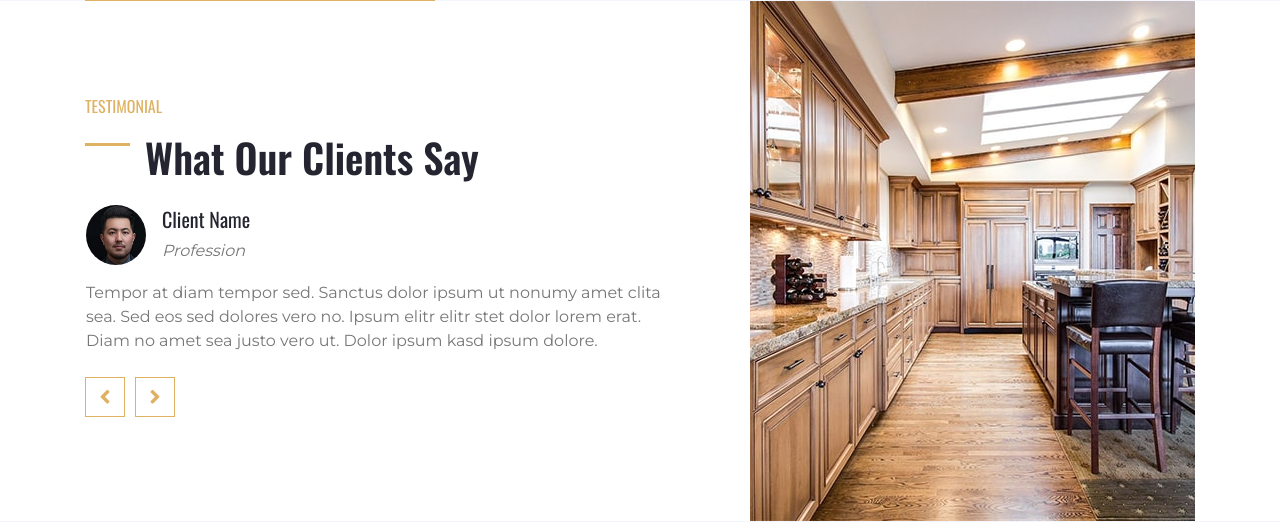
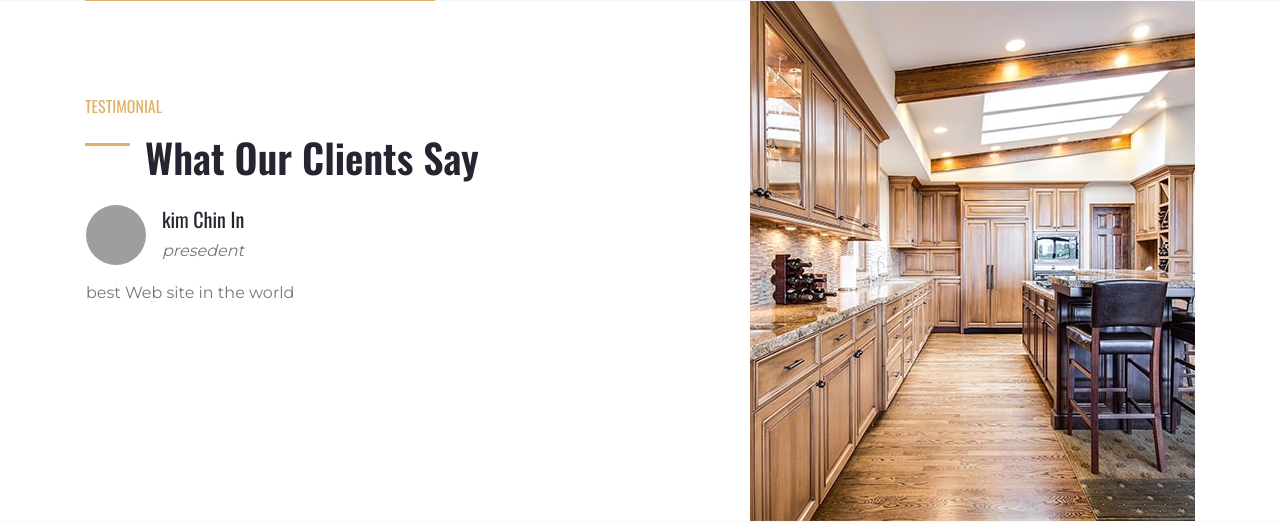
Before and after one commit to Tajbaev/protection-of-the-diploma, a Django app: page / in a window 1280 px wide. Shown: the part 4152-4674 px from the top of the page. Run offline with Django 4.2, Linux system fonts and the light colour scheme; data comes from the database, SQL or seed files in the repository; both versions use the stored data as it was after the commit; some libraries are stand-ins or nearby versions; grey boxes are pictures that could not be loaded.

Commit message:
i have added a lot of things

```diff
--- a/app/admin.py
+++ b/app/admin.py
@@ -2,3 +2,4 @@ from django.contrib import admin
 from .models import *
 # Register your models here.
 admin.site.register(CommentModel)
+admin.site.register(CommentFromUsers)
--- a/app/models.py
+++ b/app/models.py
@@ -14,3 +14,9 @@ class CommentModel(models.Model):
     class Meta:
         verbose_name = 'Comment'
         verbose_name_plural = 'Comments'
+
+class CommentFromUsers(models.Model):
+    name = models.CharField('Name', max_length=100)
+    content = models.TextField('Content', max_length=250)
+    img = models.ImageField('Image', upload_to='comment_from_users/')
+    work = models.CharField('Work', max_length=100)
--- a/app/views.py
+++ b/app/views.py
@@ -9,3 +9,9 @@ class MainView(ListView):
     template_name = 'index.html'
     model = CommentModel
     context_object_name = 'comment'
+
+    def get_context_data(self, *, object_list=None, **kwargs):
+        context = super(MainView, self).get_context_data(**kwargs)
+        context['users_comment'] = CommentFromUsers.objects.all()
+
+        return context
--- a/templates/index.html
+++ b/templates/index.html
@@ -470,26 +470,18 @@
                     <h6 class="text-primary font-weight-normal text-uppercase mb-3 pt-5">Testimonial</h6>
                     <h1 class="mb-4 section-title">What Our Clients Say</h1>
                     <div class="owl-carousel testimonial-carousel position-relative pb-5 mb-md-5">
+                    {% for i in users_comment %}
                         <div class="d-flex flex-column">
                             <div class="d-flex align-items-center mb-3">
-                                <img class="img-fluid rounded-circle" src="{% static 'img/testimonial-1.jpg' %}" style="width: 60px; height: 60px;" alt="">
+                                <img class="img-fluid rounded-circle" src="{{i.img.url}}" style="width: 60px; height: 60px;" alt="">
                                 <div class="ml-3">
-                                    <h5>Client Name</h5>
-                                    <i>Profession</i>
+                                    <h5>{{i.name}}</h5>
+                                    <i>{{i.work}}</i>
                                 </div>
                             </div>
-                            <p>Tempor at diam tempor sed. Sanctus dolor ipsum ut nonumy amet clita sea. Sed eos sed dolores vero no. Ipsum elitr elitr stet dolor  lorem erat. Diam no amet sea justo vero ut. Dolor ipsum kasd ipsum dolore.</p>
+                            <p>{{i.content}}</p>
                         </div>
-                        <div class="d-flex flex-column">
-                            <div class="d-flex align-items-center mb-3">
-                                <img class="img-fluid rounded-circle" src="{% static 'img/testimonial-2.jpg' %}" style="width: 60px; height: 60px;" alt="">
-                                <div class="ml-3">
-                                    <h5>Client Name</h5>
-                                    <i>Profession</i>
-                                </div>
-                            </div>
-                            <p class="m-0">Tempor at diam tempor sed. Sanctus dolor ipsum ut nonumy amet clita sea. Sed eos sed dolores vero no. Ipsum elitr elitr stet dolor  lorem erat. Diam no amet sea justo vero ut. Dolor ipsum kasd ipsum dolore.</p>
-                        </div>
+                    {% endfor %}
                     </div>
                 </div>
                 <div class="col-md-5">
```
Also changed, not shown: db.sqlite3.
